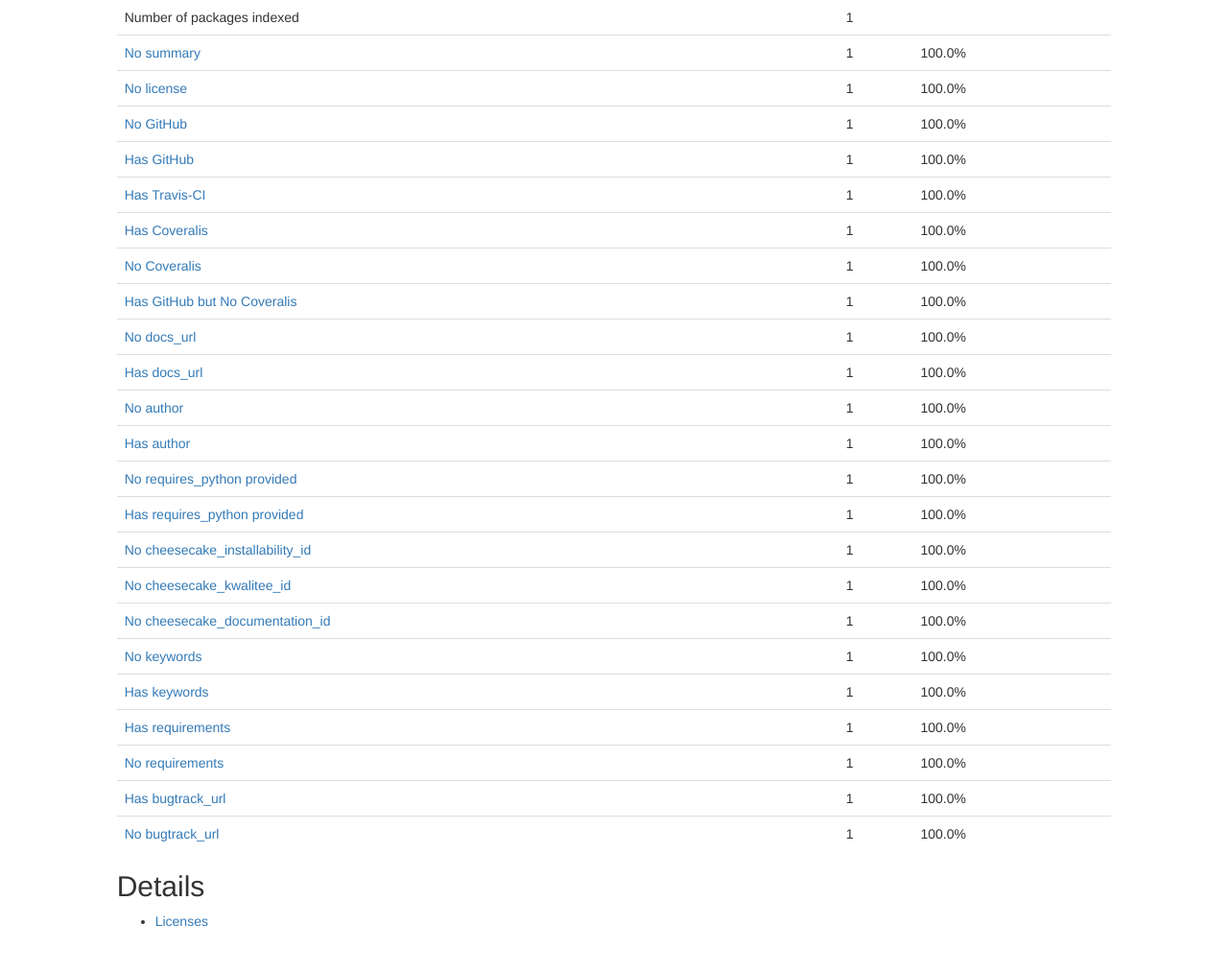
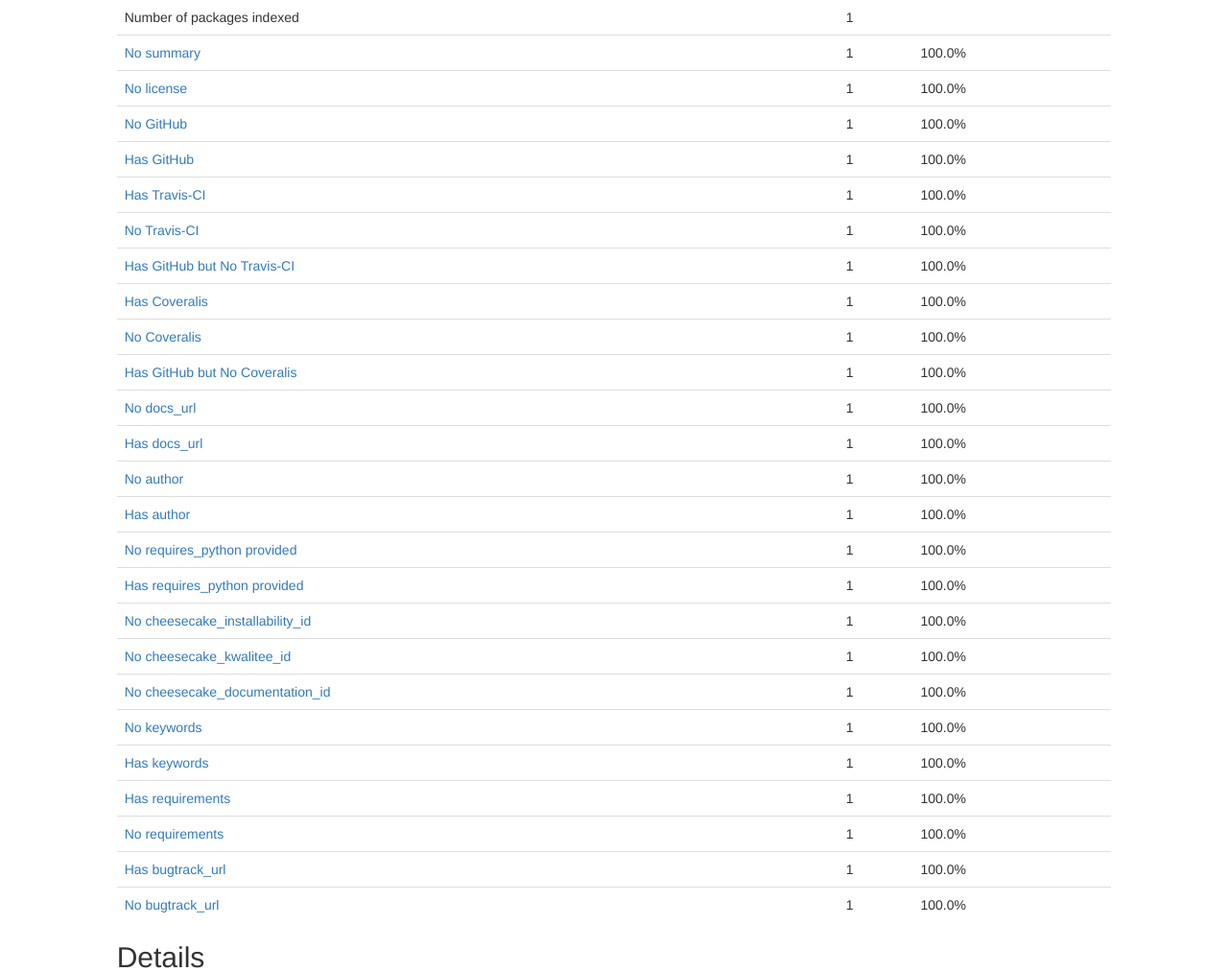
Before and after one commit to szabgab/pydigger.com, a Flask app: page /stats in a window 1280 px wide. Shown: the part 143-1156 px from the top of the page at 96% size. Before the commit the page ends 1109 px from the top, so only its background shows below. Run offline with Flask 2, Linux system fonts and the light colour scheme; a database or web service that is not in the repository returns one stand-in record (values such as "Sample title"); some libraries are stand-ins or nearby versions.

Commit message:
more stats

```diff
--- a/PyDigger/templates/stats.html
+++ b/PyDigger/templates/stats.html
@@ -9,6 +9,8 @@
             <tr><td><a href="/search/no-github">No GitHub</a></td><td>{{stats.no_github | commafy}}</td><td>{{(100 * stats.no_github / stats.total) | round(2)}}%</td></tr>
             <tr><td><a href="/search/has-github">Has GitHub</a></td><td>{{stats.has_github | commafy}}</td><td>{{(100 * stats.has_github / stats.total) | round(2)}}%</td></tr>
             <tr><td><a href="/search/has-travis">Has Travis-CI</a></td><td>{{stats.has_travis | commafy}}</td><td>{{(100 * stats.has_travis / stats.total) | round(2)}}%</td></tr>
+            <tr><td><a href="/search/no-travis">No Travis-CI</a></td><td>{{stats.no_travis | commafy}}</td><td>{{(100 * stats.no_travis / stats.total) | round(2)}}%</td></tr>
+            <tr><td><a href="/search/has-github-no-travis">Has GitHub but No Travis-CI</a></td><td>{{stats.has_github_no_travis | commafy}}</td><td>{{(100 * stats.has_github_no_travis / stats.total) | round(2)}}%</td></tr>
             <tr><td><a href="/search/has-coveralis">Has Coveralis</a></td><td>{{stats.has_coveralis | commafy}}</td><td>{{(100 * stats.has_coveralis / stats.total) | round(2)}}%</td></tr>
             <tr><td><a href="/search/no-coveralis">No Coveralis</a></td><td>{{stats.no_coveralis | commafy}}</td><td>{{(100 * stats.no_coveralis / stats.total) | round(2)}}%</td></tr>
             <tr><td><a href="/search/has-github-no-coveralis">Has GitHub but No Coveralis</a></td><td>{{stats.has_github_no_coveralis | commafy}}</td><td>{{(100 * stats.has_github_no_coveralis / stats.total) | round(2)}}%</td></tr>
--- a/PyDigger/website.py
+++ b/PyDigger/website.py
@@ -56,6 +56,8 @@ cases = {
     'has_bugtrack_url'   : { '$and' : [{ 'bugtrack_url' : { '$exists' : True } }, { 'bugtrack_url' : { '$regex': '.'} }  ] },
     'no_bugtrack_url'   : { '$or' : [{ 'bugtrack_url' : { '$exists' : False } }, { 'bugtrack_url' : None }, { 'bugtrack_url' : '' } ] },
     'has_travis' : { 'travis_ci' : True},
+    'no_travis' : {'$or' : [ { 'travis_ci' : { '$exists' : False } }, { 'travis_ci' : False}] },
+    'has_github_no_travis' : { '$and' : [ { 'github' : True }, {'$or' : [ { 'travis_ci' : { '$exists' : False } }, { 'travis_ci' : False}] }] },
     'has_coveralis' : { 'coveralis' : True},
     'has_github_no_coveralis' : { '$and' : [ { 'github' : True }, {'$or' : [ { 'coveralis' : { '$exists' : False } }, { 'coveralis' : False}] }] },
     'no_coveralis' : {'$or' : [ { 'coveralis' : { '$exists' : False } }, { 'coveralis' : False}] },
```
